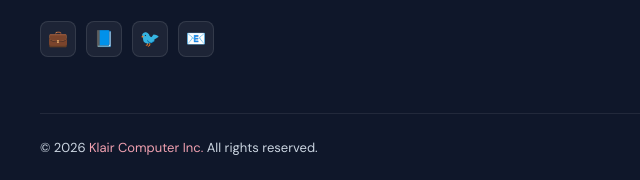
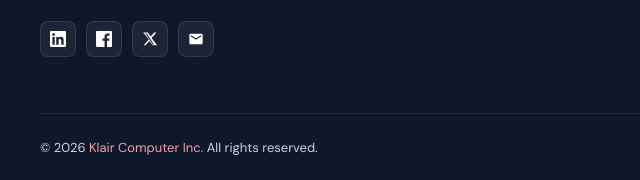
Before and after one commit to jagklair7/klair-website, an Astro site: page / in a window 1280 px wide. Shown: the part 3433-3613 px from the top of the page, 0-640 px from the left. Built offline with nearby package versions, Linux system fonts and the light colour scheme; Astro itself is replaced by a stand-in of ours.

Commit message:
updated x1  Footer.astro with real social media links

```diff
--- a/src/components/Footer.astro
+++ b/src/components/Footer.astro
@@ -87,9 +87,13 @@ const links = {
     display: flex;
     align-items: center;
     justify-content: center;
-    font-size: 16px;
+    color: white;
     text-decoration: none;
     transition: all 0.15s;
+  }
+  .footer__social svg {
+    width: 16px;
+    height: 16px;
   }
   .footer__social:hover {
     background: var(--burgundy);
@@ -202,10 +206,18 @@ const links = {
           and in-house software — all from one local Edmonton team.
         </p>
         <div class="footer__socials">
-          <a href="https://www.linkedin.com/in/jag-klair-992a6814/" class="footer__social" aria-label="LinkedIn">💼</a>
-          <a href="https://www.facebook.com/klair.computer" class="footer__social" aria-label="Facebook">📘</a>
-          <a href="https://x.com/klaircomputer" class="footer__social" aria-label="Twitter">🐦</a>
-          <a href="mailto:info@klair.ca" class="footer__social" aria-label="Email">📧</a>
+          <a href="https://www.linkedin.com/in/jag-klair-992a6814/" class="footer__social" aria-label="LinkedIn" target="_blank" rel="noopener noreferrer">
+            <svg viewBox="0 0 24 24" fill="currentColor"><path d="M20.447 20.452h-3.554v-5.569c0-1.328-.027-3.037-1.852-3.037-1.853 0-2.136 1.445-2.136 2.939v5.667H9.351V9h3.414v1.561h.046c.477-.9 1.637-1.85 3.37-1.85 3.601 0 4.267 2.37 4.267 5.455v6.286zM5.337 7.433c-1.144 0-2.063-.926-2.063-2.065 0-1.138.92-2.063 2.063-2.063 1.14 0 2.064.925 2.064 2.063 0 1.139-.925 2.065-2.064 2.065zm1.782 13.019H3.555V9h3.564v11.452zM22.225 0H1.771C.792 0 0 .774 0 1.729v20.542C0 23.227.792 24 1.771 24h20.451C23.2 24 24 23.227 24 22.271V1.729C24 .774 23.2 0 22.222 0h.003z"/></svg>
+          </a>
+          <a href="https://www.facebook.com/klair.computer" class="footer__social" aria-label="Facebook" target="_blank" rel="noopener noreferrer">
+            <svg viewBox="0 0 24 24" fill="currentColor"><path d="M22.675 0h-21.35C.59 0 0 .59 0 1.325v21.351C0 23.41.59 24 1.325 24H12.82v-9.294H9.692v-3.622h3.128V8.413c0-3.1 1.893-4.788 4.659-4.788 1.325 0 2.463.099 2.795.143v3.24l-1.918.001c-1.504 0-1.796.716-1.796 1.765v2.313h3.587l-.467 3.622h-3.12V24h6.116C23.41 24 24 23.41 24 22.675V1.325C24 .59 23.41 0 22.675 0z"/></svg>
+          </a>
+          <a href="https://x.com/klaircomputer" class="footer__social" aria-label="X (Twitter)" target="_blank" rel="noopener noreferrer">
+            <svg viewBox="0 0 24 24" fill="currentColor"><path d="M18.244 2.25h3.308l-7.227 8.26 8.26 10.99h-6.466l-5.06-6.62-5.79 6.62H2.56l7.73-8.835L1.9 2.25h6.63l4.57 6.04 5.144-6.04ZM16.11 20.13h1.833L7.084 3.66H5.117L16.11 20.13Z"/></svg>
+          </a>
+          <a href="mailto:info@klair.ca" class="footer__social" aria-label="Email">
+            <svg viewBox="0 0 24 24" fill="currentColor"><path d="M20 4H4c-1.1 0-2 .9-2 2v12c0 1.1.9 2 2 2h16c1.1 0 2-.9 2-2V6c0-1.1-.9-2-2-2zm0 4l-8 5-8-5V6l8 5 8-5v2z"/></svg>
+          </a>
         </div>
       </div>
 
```
Also changed, not shown: 1 other file.
